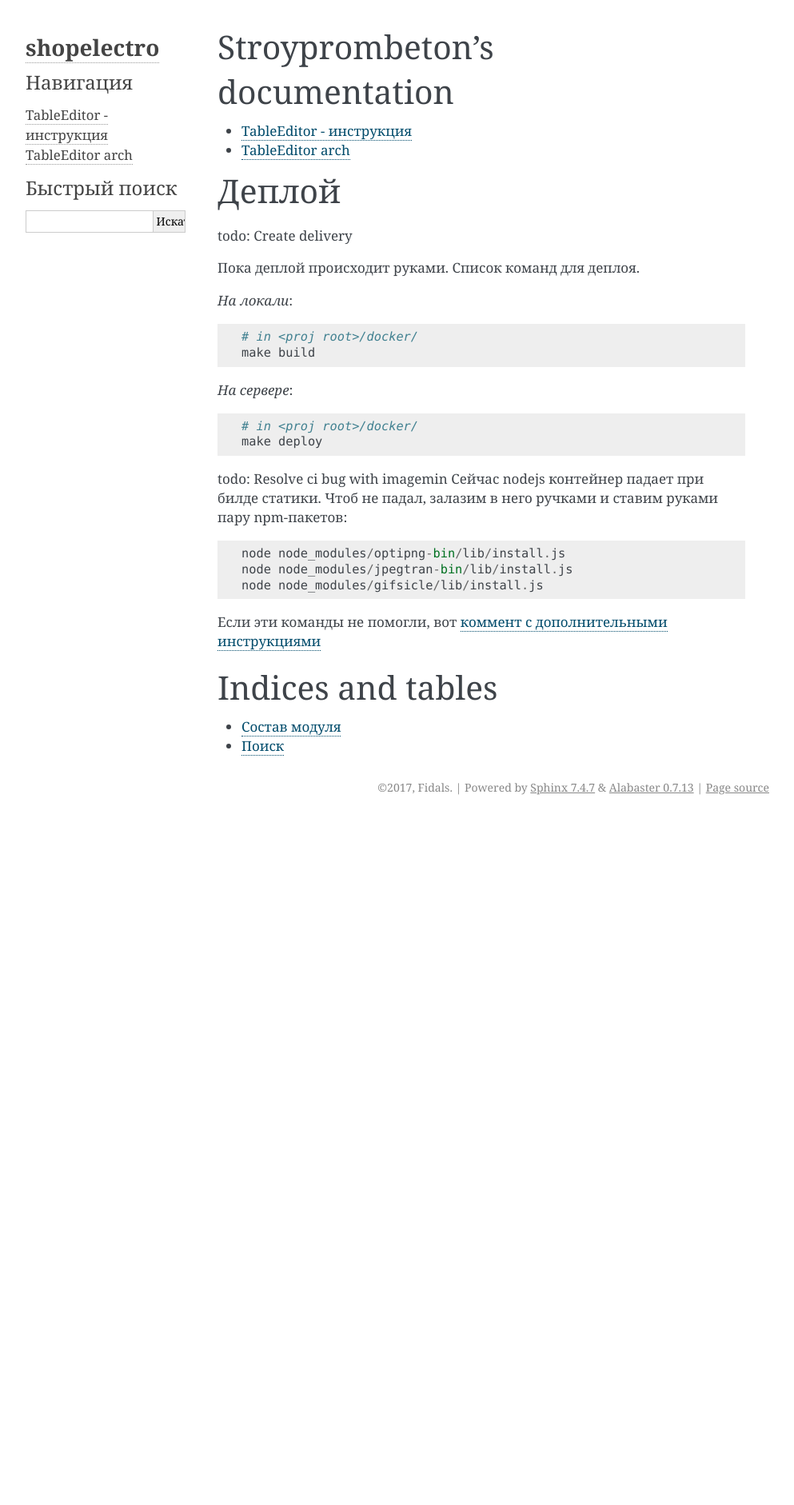
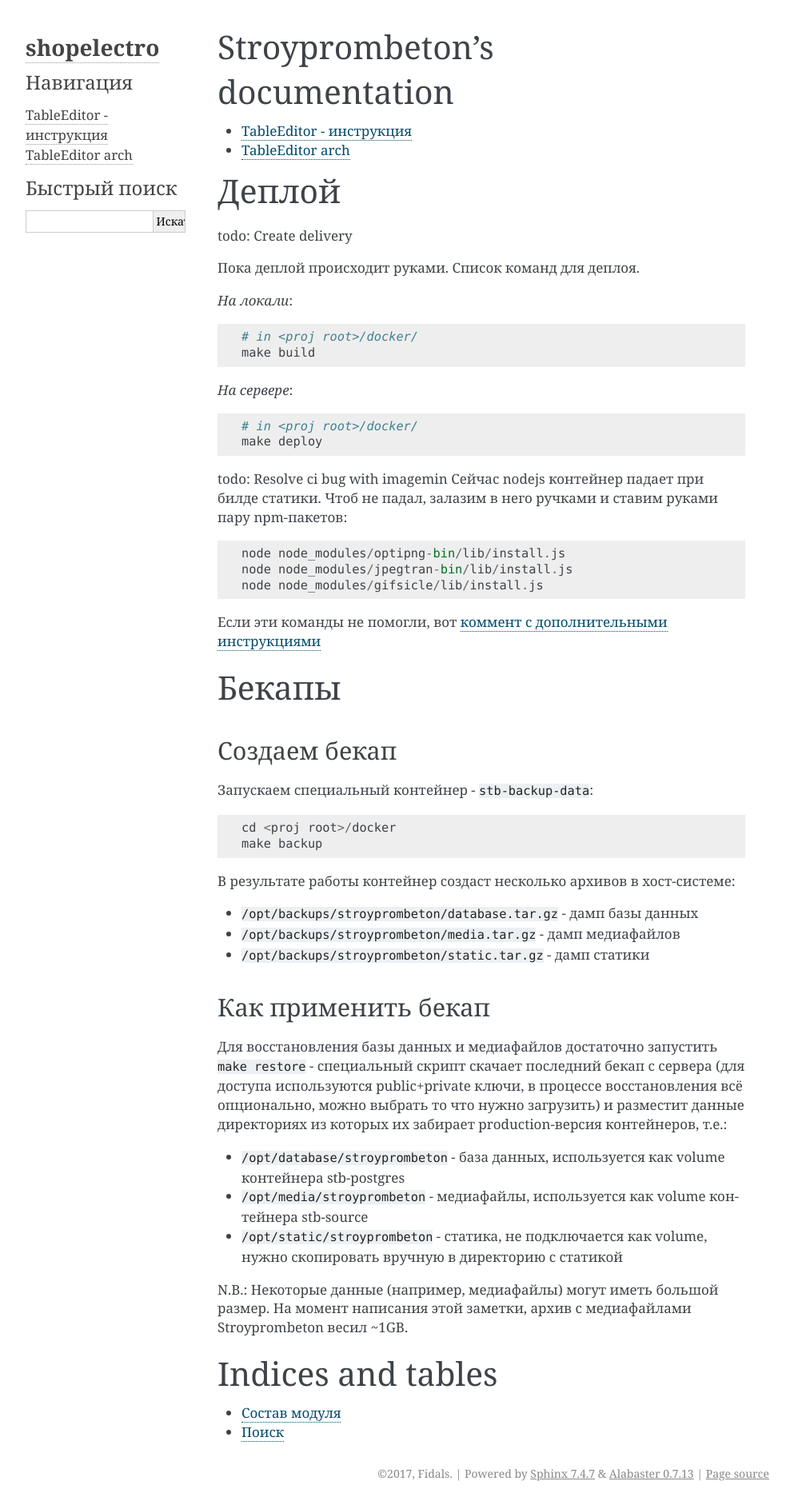
Before and after one commit to fidals/stroyprombeton, a Sphinx documentation site: the page built from doc/source/index.rst, in a window 1280 px wide. Shown: the whole page at 80% size, without its empty margins (148-1141 px from the left). Built offline with Sphinx 7.4.7, drawn with Linux system fonts in a browser that asks for light colours; before the commit the page ends 1024 px from its top, so only the background shows below that.

Commit message:
Implemented backup restore script (#133)

```diff
--- a/doc/source/index.rst
+++ b/doc/source/index.rst
@@ -40,6 +40,34 @@ todo: Resolve ci bug with imagemin
 Если эти команды не помогли, вот `коммент с дополнительными инструкциями <https://github.com/fidals/shopelectro/issues/183#issuecomment-334427473>`_
 
 
+Бекапы
+======
+
+
+Создаем бекап
+-------------
+
+Запускаем специальный контейнер - ``stb-backup-data``: ::
+
+   cd <proj root>/docker
+   make backup
+
+В результате работы контейнер создаст несколько архивов в хост-системе:
+
+* ``/opt/backups/stroyprombeton/database.tar.gz`` - дамп базы данных
+* ``/opt/backups/stroyprombeton/media.tar.gz`` - дамп медиафайлов
+* ``/opt/backups/stroyprombeton/static.tar.gz`` - дамп статики
+
+Как применить бекап
+-------------------
+
+Для восстановления базы данных и медиафайлов достаточно запустить ``make restore`` - специальный скрипт скачает последний бекап с сервера (для доступа используются public+private ключи, в процессе восстановления всё опционально, можно выбрать то что нужно загрузить) и разместит данные директориях из которых их забирает production-версия контейнеров, т.е.:
+
+* ``/opt/database/stroyprombeton`` - база данных, используется как volume контейнера stb-postgres
+* ``/opt/media/stroyprombeton`` - медиафайлы, используется как volume контейнера stb-source
+* ``/opt/static/stroyprombeton`` - статика, не подключается как volume, нужно скопировать вручную в директорию с статикой
+
+N.B.: Некоторые данные (например, медиафайлы) могут иметь большой размер. На момент написания этой заметки, архив с медиафайлами Stroyprombeton весил ~1GB.
 
 Indices and tables
 ==================
```
Also changed, not shown: 2 other files.
